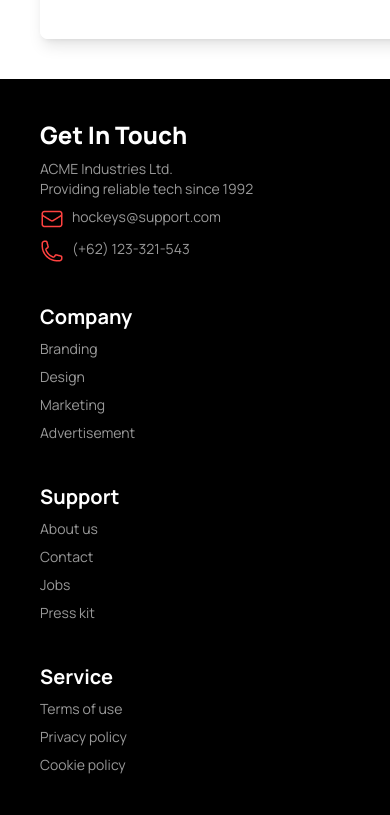
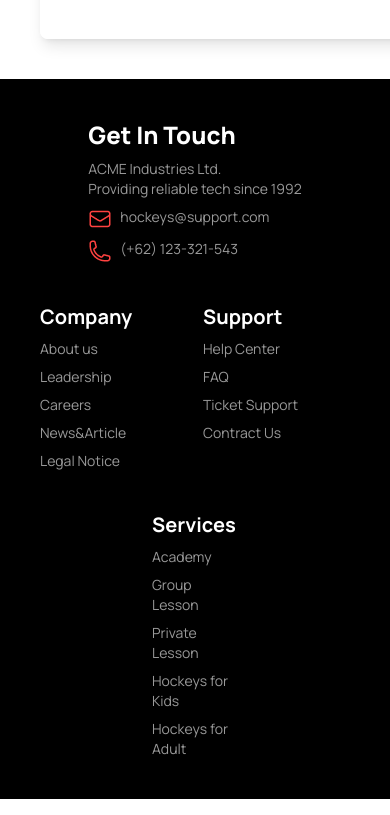
Before and after one commit to minhajul08/assignment-3, a plain HTML site: page index.html in a window 390 px wide. Shown: the part 5827-6642 px from the top of the page. Drawn offline with nearby package versions, Linux system fonts and the light colour scheme.

Commit message:
responsive footer section

```diff
--- a/index.html
+++ b/index.html
@@ -317,8 +317,8 @@
 
               </section>
           </main>
-          <footer class="footer p-10 bg-black text-[#FFFFFF99] mt-10">
-            <aside>
+          <footer class="footer grid grid-cols-2 lg:grid-cols-4 p-10 bg-black text-[#FFFFFF99] mt-10">
+            <aside class="col-span-2 lg:col-span-1 mx-auto">
               <h1 class=" text-2xl font-extrabold text-[#FFF]">Get In Touch</h1>
               <p>ACME Industries Ltd.<br/>Providing reliable tech since 1992</p>
               <div class="flex gap-2"><img src="icon/Frame.png" alt="">
@@ -331,23 +331,26 @@
             </aside>
             <nav>
               <header class="text-xl font-bold text-[#FFF]">Company</header>
-              <a class="link link-hover">Branding</a>
-              <a class="link link-hover">Design</a>
-              <a class="link link-hover">Marketing</a>
-              <a class="link link-hover">Advertisement</a>
+              <a class="link link-hover">About us</a>
+              <a class="link link-hover">Leadership</a>
+              <a class="link link-hover">Careers</a>
+              <a class="link link-hover">News&Article</a>
+              <a class="link link-hover">Legal Notice</a>
             </nav>
             <nav>
               <header class="text-xl font-bold text-[#FFF]">Support</header>
-              <a class="link link-hover">About us</a>
-              <a class="link link-hover">Contact</a>
-              <a class="link link-hover">Jobs</a>
-              <a class="link link-hover">Press kit</a>
+              <a class="link link-hover">Help Center</a>
+              <a class="link link-hover">FAQ</a>
+              <a class="link link-hover">Ticket Support</a>
+              <a class="link link-hover">Contract Us</a>
             </nav>
-            <nav>
-              <header class="text-xl font-bold text-[#FFF]">Service</header>
-              <a class="link link-hover">Terms of use</a>
-              <a class="link link-hover">Privacy policy</a>
-              <a class="link link-hover">Cookie policy</a>
+            <nav class="ml-28  lg:ml-0">
+              <header class="text-xl font-bold text-[#FFF]">Services</header>
+              <a class="link link-hover">Academy</a>
+              <a class="link link-hover">Group Lesson</a>
+              <a class="link link-hover">Private Lesson</a>
+              <a class="link link-hover">Hockeys for Kids</a>
+              <a class="link link-hover">Hockeys for Adult</a>
             </nav>
           </footer>
 </body>
```
